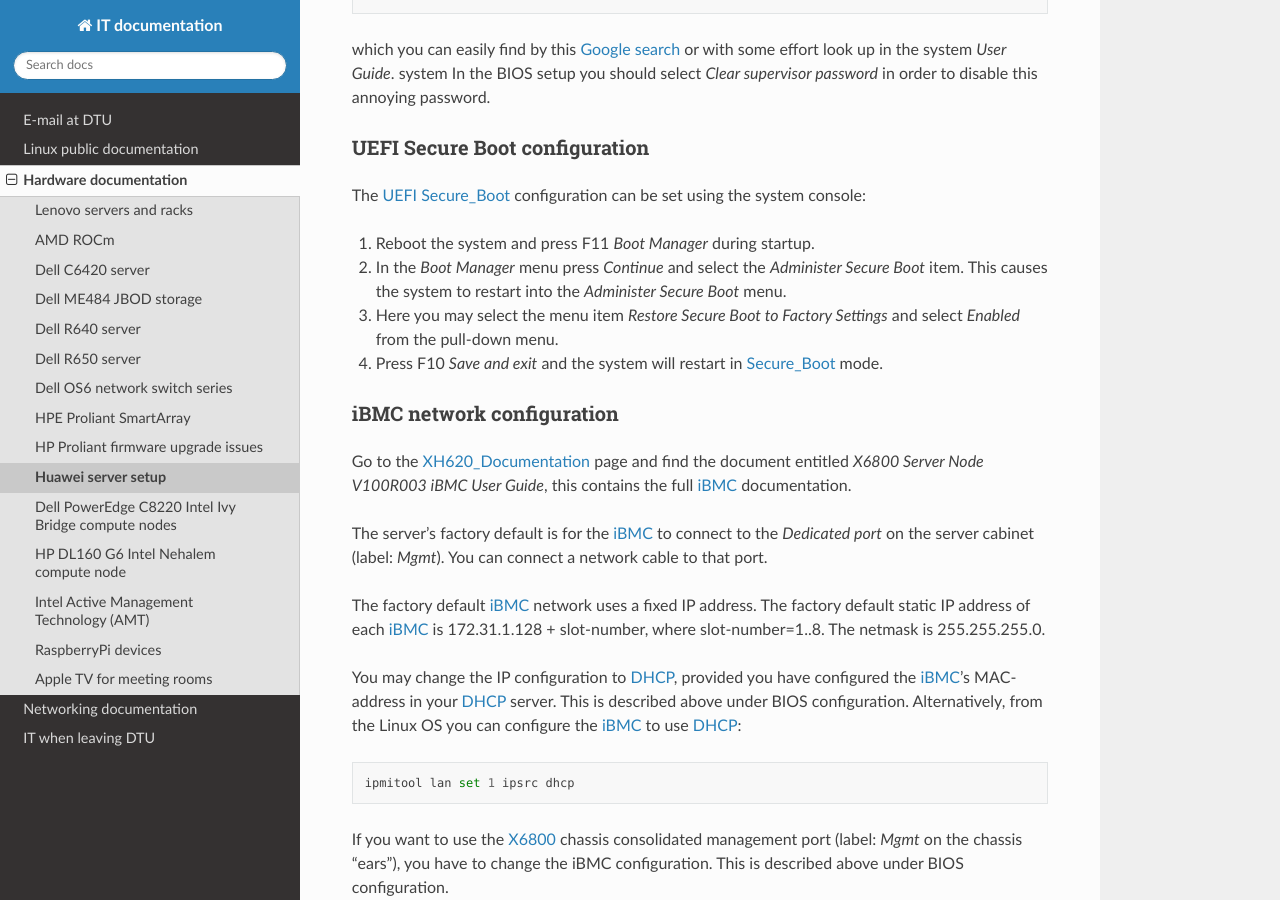
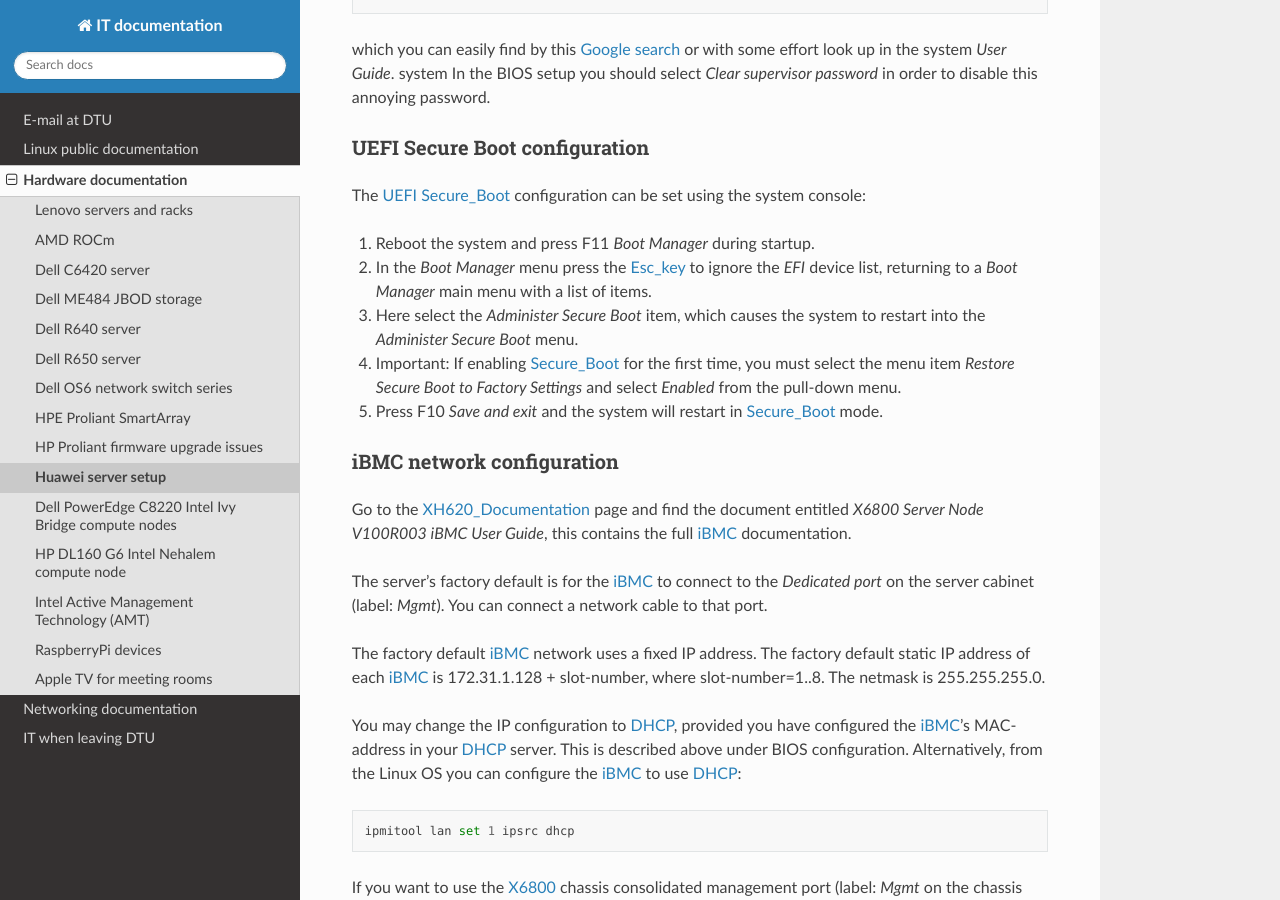
Before and after one commit to OleHolmNielsen/ITwiki, a Sphinx documentation site: the page built from docs/Huawei_server.rst, in a window 1280 px wide and 900 px high, scrolled down 6166 px. Built offline with Sphinx 7.4.7 and the Read the Docs theme 3.1.0, drawn with Linux system fonts in a browser that asks for light colours.

Commit message:
Boot Manager menu

```diff
--- a/docs/Huawei_server.rst
+++ b/docs/Huawei_server.rst
@@ -278,16 +278,21 @@ The UEFI_ Secure_Boot_ configuration can be set using the system console:
 
 1. Reboot the system and press F11 *Boot Manager* during startup.
 
-2. In the *Boot Manager* menu press *Continue* and select the *Administer Secure Boot* item.
-   This causes the system to restart into the *Administer Secure Boot* menu.
+2. In the *Boot Manager* menu press the Esc_key_ to ignore the *EFI* device list,
+   returning to a *Boot Manager* main menu with a list of items.
 
-3. Here you may select the menu item *Restore Secure Boot to Factory Settings*
+3. Here select the *Administer Secure Boot* item,
+   which causes the system to restart into the *Administer Secure Boot* menu.
+
+4. Important: If enabling Secure_Boot_ for the first time,
+   you must select the menu item *Restore Secure Boot to Factory Settings*
    and select *Enabled* from the pull-down menu.
 
-4. Press F10 *Save and exit* and the system will restart in Secure_Boot_ mode.
+5. Press F10 *Save and exit* and the system will restart in Secure_Boot_ mode.
 
 .. _UEFI: https://en.wikipedia.org/wiki/UEFI
 .. _Secure_Boot: https://en.wikipedia.org/wiki/UEFI#Secure_Boot
+.. _Esc_key: https://en.wikipedia.org/wiki/Esc_key
 
 iBMC network configuration
 --------------------------
```
